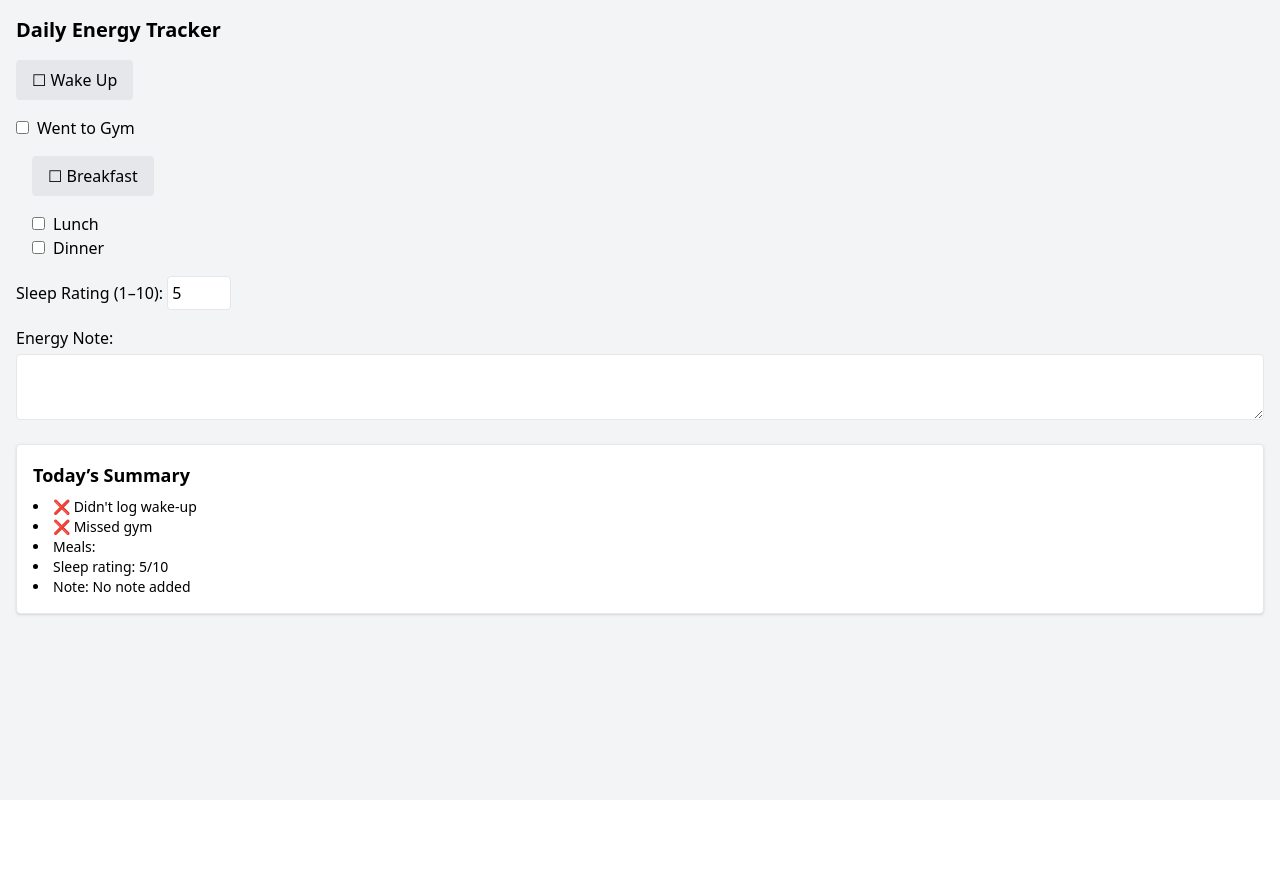
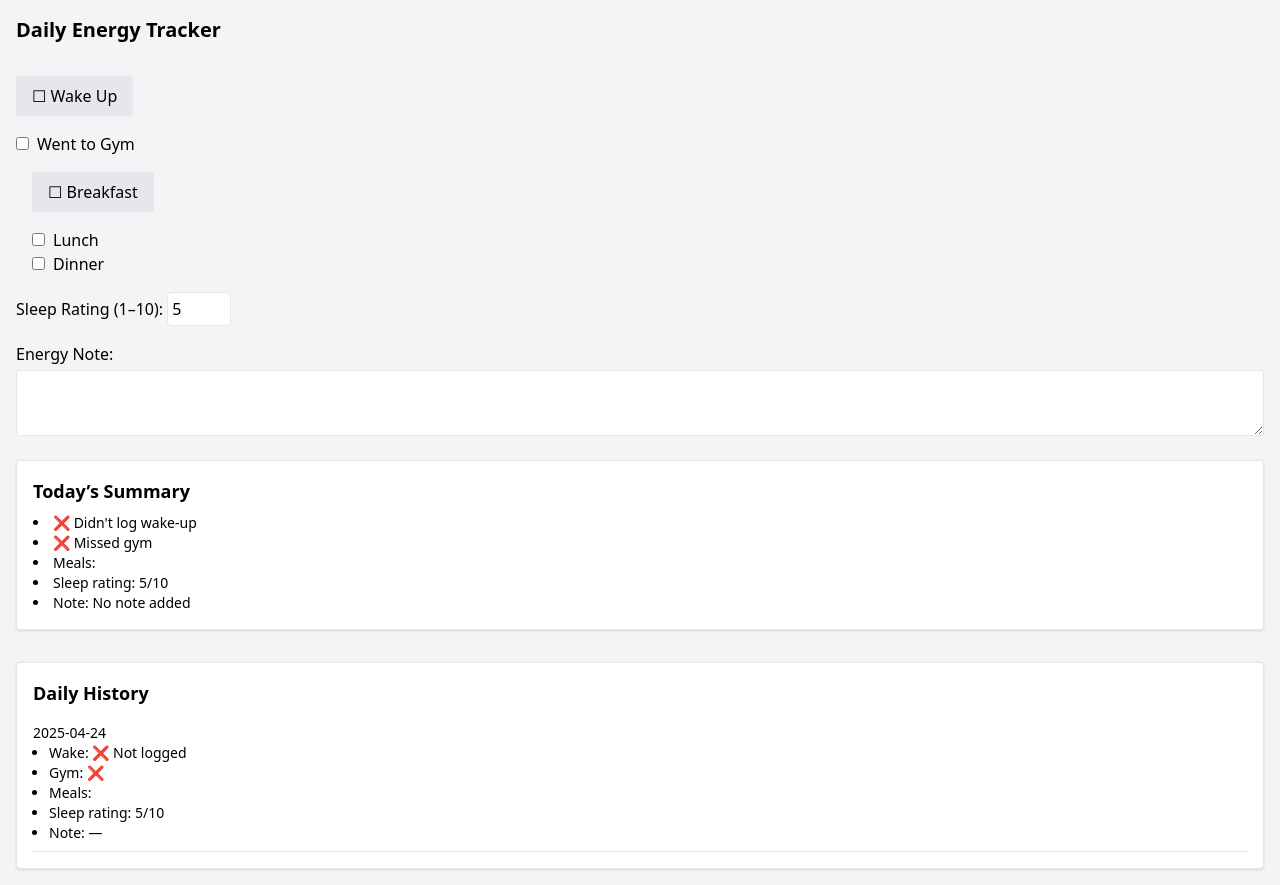
Before and after one commit to KludgeWebInnovation/workspace, a React (Vite) app: page / in a window 1280 px wide. Before the commit the page ends 800 px from the top, so only its background shows below. Built offline with nearby package versions, Linux system fonts and the light colour scheme.

Commit message:
Sandbox snapshot commit

```diff
--- a/src/App.tsx
+++ b/src/App.tsx
@@ -1,10 +1,12 @@
 import EnergyLog from "./components/EnergyLog";
+import HistoryLog from "./components/HistoryLog";
 
 function App() {
   return (
-    <div className="min-h-screen bg-gray-100 p-4">
-      <h1 className="text-xl font-bold mb-4">Daily Energy Tracker</h1>
+    <div className="min-h-screen bg-gray-100 p-4 space-y-8">
+      <h1 className="text-xl font-bold">Daily Energy Tracker</h1>
       <EnergyLog />
+      <HistoryLog />
     </div>
   );
 }
--- /dev/null
+++ b/src/components/HistoryLog.tsx
@@ -0,0 +1,76 @@
+import { useEffect, useState } from "react";
+
+type Timestamped = {
+  done: boolean;
+  time: string | null;
+};
+
+type EnergyData = {
+  wokeUp: Timestamped;
+  gym: boolean;
+  meals: {
+    breakfast: Timestamped;
+    lunch: boolean;
+    dinner: boolean;
+  };
+  sleepRating: number;
+  energyNote: string;
+};
+
+export default function HistoryLog() {
+  const [logData, setLogData] = useState<{ date: string; data: EnergyData }[]>([]);
+
+  useEffect(() => {
+    const logs: { date: string; data: EnergyData }[] = [];
+
+    for (let i = 0; i < localStorage.length; i++) {
+      const key = localStorage.key(i);
+      if (key && key.startsWith("log-")) {
+        const data = localStorage.getItem(key);
+        if (data) {
+          logs.push({
+            date: key.replace("log-", ""),
+            data: JSON.parse(data),
+          });
+        }
+      }
+    }
+
+    // Sort logs by date (descending)
+    logs.sort((a, b) => (a.date < b.date ? 1 : -1));
+    setLogData(logs);
+  }, []);
+
+  return (
+    <div className="mt-8 p-4 bg-white border rounded shadow">
+      <h2 className="text-lg font-semibold mb-4">Daily History</h2>
+      {logData.length === 0 && <p className="text-sm text-gray-500">No logs found yet.</p>}
+      <ul className="space-y-3">
+        {logData.map((entry) => (
+          <li key={entry.date} className="text-sm border-b pb-2">
+            <div className="font-medium">{entry.date}</div>
+            <ul className="ml-4 list-disc">
+              <li>
+                Wake:{" "}
+                {entry.data.wokeUp.done
+                  ? `✅ at ${entry.data.wokeUp.time}`
+                  : "❌ Not logged"}
+              </li>
+              <li>Gym: {entry.data.gym ? "✅" : "❌"}</li>
+              <li>
+                Meals:
+                {entry.data.meals.breakfast.done
+                  ? ` 🍳 B @ ${entry.data.meals.breakfast.time}`
+                  : ""}
+                {entry.data.meals.lunch ? " 🥗 L" : ""}
+                {entry.data.meals.dinner ? " 🍛 D" : ""}
+              </li>
+              <li>Sleep rating: {entry.data.sleepRating}/10</li>
+              <li>Note: {entry.data.energyNote || "—"}</li>
+            </ul>
+          </li>
+        ))}
+      </ul>
+    </div>
+  );
+}
```
